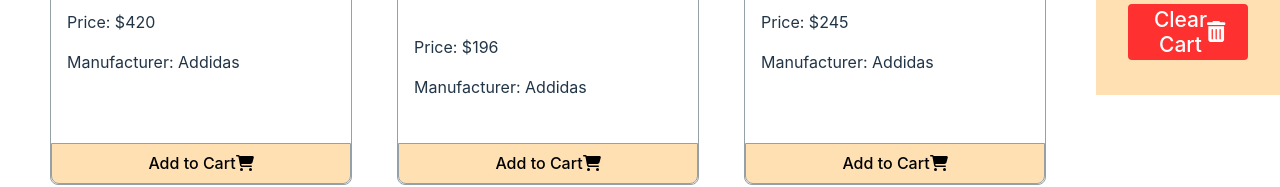
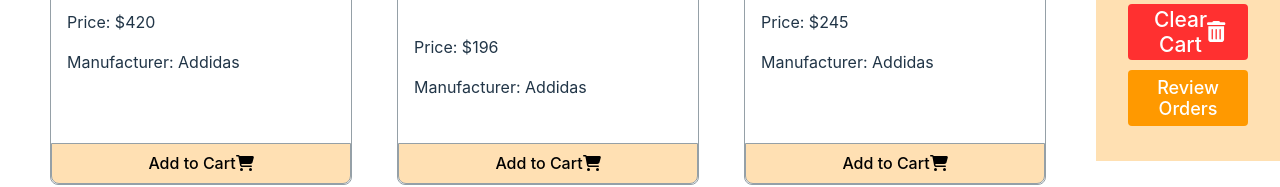
Before and after one commit to sadiaprova12/Ema-John-Simple, a React (Vite) app: page / in a window 1280 px wide. Shown: the part 457-644 px from the top of the page. Built offline with nearby package versions, Linux system fonts and the light colour scheme.

Commit message:
added review orders

```diff
--- a/src/components/Shop/Shop.jsx
+++ b/src/components/Shop/Shop.jsx
@@ -7,6 +7,9 @@ import './Shop.css'
 import Product from '../Product/Product';
 import Cart from '../Cart/Cart';
 import { addToDb, deleteShoppingCart, getShoppingCart } from '../../utilities/fakedb';
+import { Link } from 'react-router-dom';
+
+
 function Shop() {
     const [products, setProducts] = useState([]);
 
@@ -104,7 +107,16 @@ function Shop() {
                 <Cart
                 cart = {cart}
                 handleClearCart={handleClearCart}
-                ></Cart>
+                >
+
+                   {/* <Link className='proceed-link' to="/orders">
+                    <button className='btn-proceed'>Review Orders</button>
+                   </Link> */}
+                   <div>
+                   <a className='proceed-link' href="/orders">
+                    <button className='btn-proceed'>Review Orders</button></a>
+                   </div>
+                </Cart>
             </div>
 
         </div>
@@ -112,3 +124,5 @@ function Shop() {
 }
 
 export default Shop;
+
+// 55-8 solve korte hbe
```
